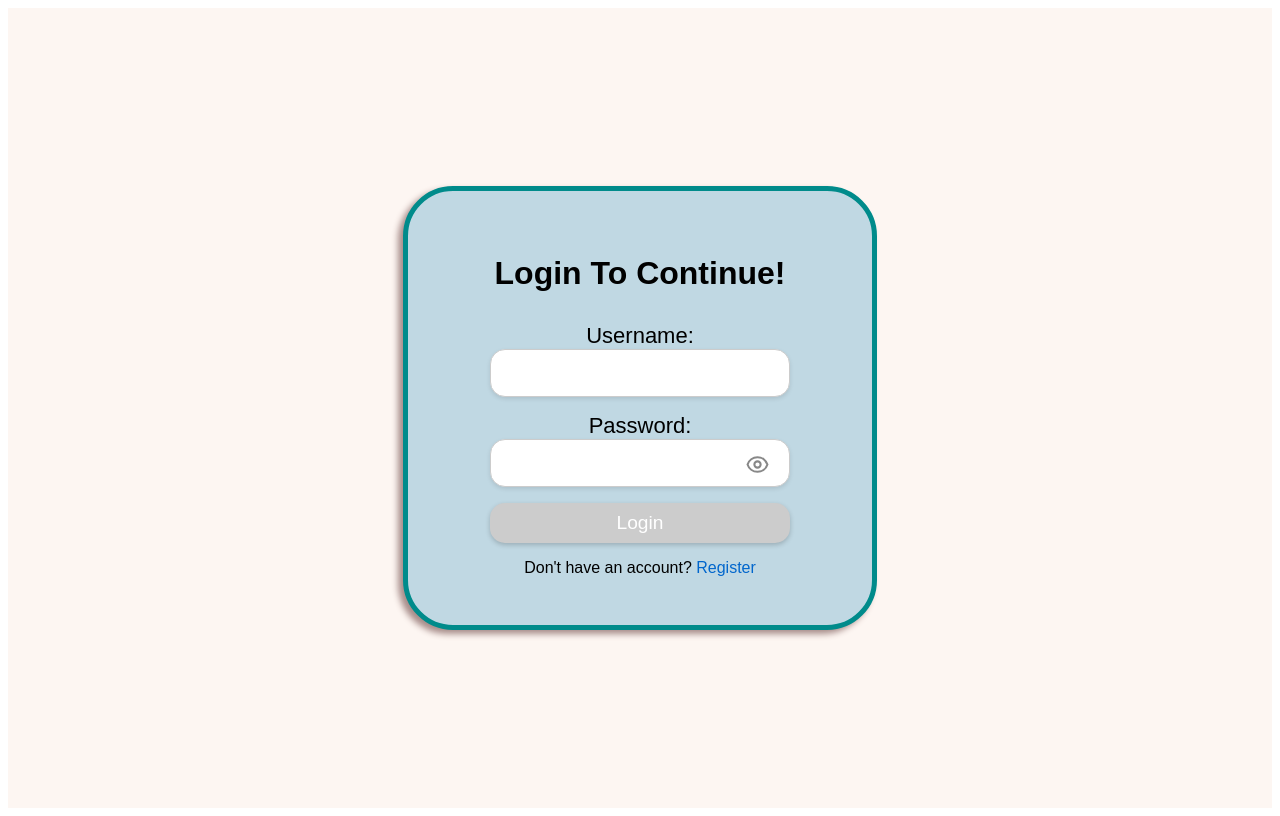
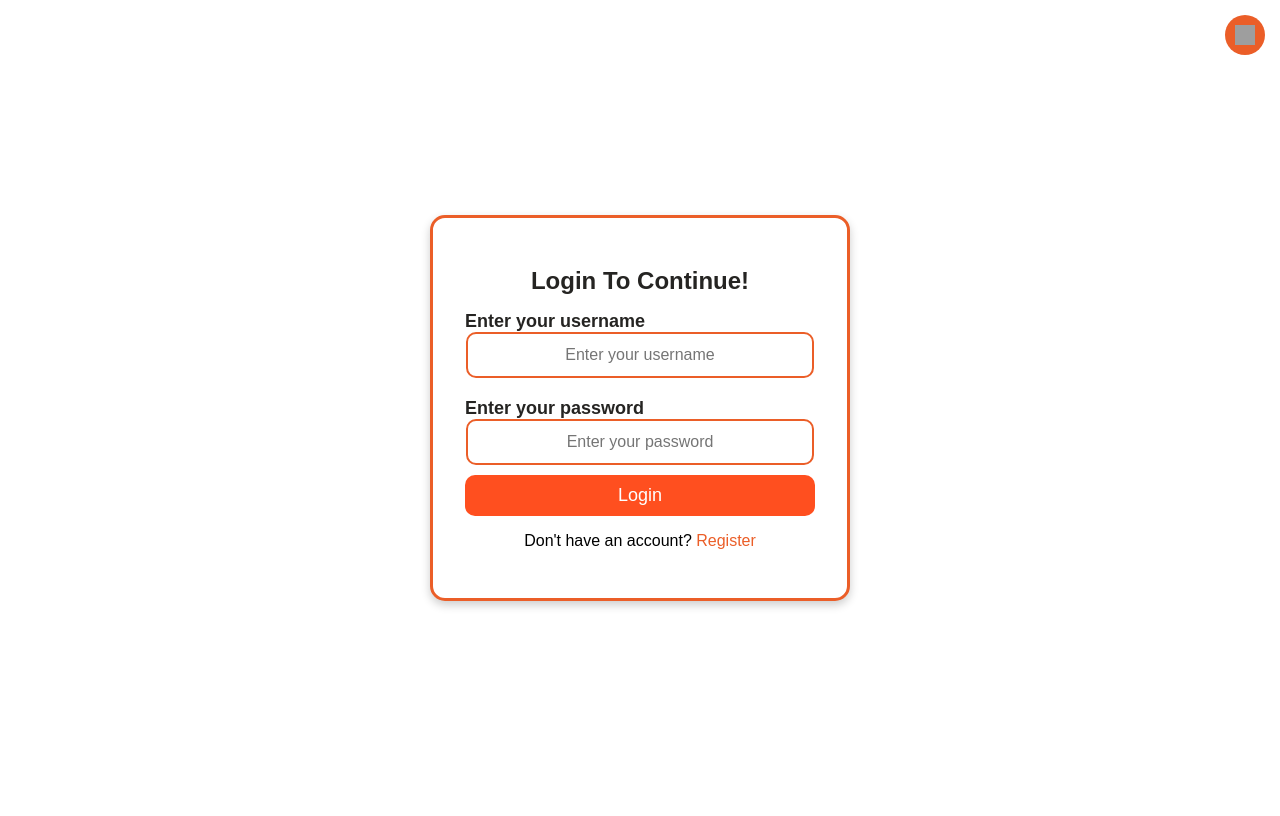
Before and after one commit to Hemanthkumar2k04/Hackerator, an Angular app: page /login in a window 1280 px wide. Built offline with nearby package versions, Linux system fonts and the light colour scheme; grey boxes are pictures that could not be loaded.

Commit message:
Your commit message here

```diff
--- a/src/app/login/login.component.html
+++ b/src/app/login/login.component.html
@@ -1,28 +1,25 @@
-<body>
+<body [ngClass]="{ 'dark-mode': isDarkMode }">
   <div class="login-container">
     <h1>Login To Continue!</h1>
     <form [formGroup]="loginForm" (ngSubmit)="onSubmit()">
       <!-- Username -->
-      <label for="username">Username:</label>
-      <input id="username" type="text" formControlName="username" />
+      <label for="username">Enter your username</label>
+      <input id="username" type="text" formControlName="username" placeholder="Enter your username" />
       <div *ngIf="loginForm.get('username')?.invalid && loginForm.get('username')?.touched">
         Username is required.
       </div>
 
       <!-- Password -->
-      <label for="password">Password:</label>
+      <label for="password">Enter your password</label>
       <div class="password-container">
-        <input
-          id="password"
-          type="password"
-          formControlName="password"
-        />
+        <input id="password" [type]="showPassword ? 'text' : 'password'" formControlName="password"
+          placeholder="Enter your password" />
         <span class="password-toggle" (click)="togglePasswordVisibility()">
-          <svg id="eyeIcon" xmlns="http://www.w3.org/2000/svg" fill="none" viewBox="0 0 24 24" stroke="currentColor">
+          <svg xmlns="http://www.w3.org/2000/svg" fill="none" viewBox="0 0 24 24" stroke="currentColor">
             <path stroke-linecap="round" stroke-linejoin="round" stroke-width="2"
-              d="M15 12a3 3 0 11-6 0 3 3 0 016 0z"/>
+              d="M15 12a3 3 0 11-6 0 3 3 0 016 0z" />
             <path stroke-linecap="round" stroke-linejoin="round" stroke-width="2"
-              d="M2.458 12C3.732 7.943 7.522 5 12 5c4.478 0 8.268 2.943 9.542 7-1.274 4.057-5.064 7-9.542 7-4.478 0-8.268-2.943-9.542-7z"/>
+              d="M2.458 12C3.732 7.943 7.522 5 12 5c4.478 0 8.268 2.943 9.542 7-1.274 4.057-5.064 7-9.542 7-4.478 0-8.268-2.943-9.542-7z" />
           </svg>
         </span>
       </div>
@@ -33,7 +30,15 @@
 
     <!-- Register Link -->
     <div class="register-link">
-      <p>Don't have an account? <a [routerLink]="['/register']">Register</a></p>
+      <p>Don't have an account? <a routerLink="/register">Register</a></p>
+    </div>
+
+    <!-- Dark Mode Icon -->
+    <div class="theme-toggle-icon" (click)="toggleDarkMode()">
+      <img *ngIf="!isDarkMode" src="https://www.pngall.com/wp-content/uploads/5/Crescent-Moon-PNG-Picture.png"
+        alt="Sun Icon" class="theme-icon">
+      <img *ngIf="isDarkMode" src="https://www.freeiconspng.com/thumbs/sun-icon/sun-icon-26.png" alt="Moon Icon"
+        class="theme-icon">
     </div>
   </div>
 </body>
--- a/src/app/login/login.component.scss
+++ b/src/app/login/login.component.scss
@@ -4,119 +4,168 @@ body {
   justify-content: center;
   align-items: center;
   height: 100vh;
-    background-color: #fdf6f2;
-    font-family: Arial, Helvetica, sans-serif;
+  font-family: "Poppins", sans-serif;
+  background-color: #fff;
+  /* White for light mode */
+  transition: background-color 0.3s ease-in-out;
 }
 
-  .login-container {
-    background-color: #c0d8e3;
-    padding: 2rem;
-    align-items: center;
-    text-align: center;
-    max-width: 400px;
-    width: 100%;
-    box-shadow: -5px 4px 6px #a78d8a;
-    border-radius: 50px;
-    border-color: darkcyan;
-    border-style: solid;
-    border-width: 5px;
+.dark-mode {
+  background-color: #000;
+  /* Pure black for dark mode */
+  color: #fff;
+  /* White text for dark mode */
 }
 
-  h1 {
-    color: black;
-    padding: 5px;
-    line-height: 1.5;
-  }
-
-  label {
-    font-size: 22px;
-  }
-
-  input[type="text"],
-  input[type="password"] {
+/* Login Container */
+.login-container {
+  background-color: #fff;
+  padding: 2rem;
+  text-align: center;
   width: 100%;
-    max-width: 300px;
-    padding: 0.75rem;
-    margin-bottom: 1rem;
-    border: 1px solid #ccc;
+  max-width: 350px;
+  box-shadow: 0 4px 10px rgba(0, 0, 0, 0.2);
   border-radius: 15px;
-    font-size: larger;
-    text-align: center;
-    box-shadow: 0 2px 4px rgba(0, 0, 0, 0.1);
-    transition: border-color 0.3s, box-shadow 0.3s;
-    outline: none;
-    box-sizing: border-box;
-  }
-
-  input[type="text"]:focus,
-  input[type="password"]:focus {
-    border-color: rgb(85, 212, 217);
-    box-shadow: 0 0 5px rgba(85, 212, 217, 0.5);
-  }
-
-  /* Password Container */
-  .password-container {
-    position: relative;
-    display: flex;
-    align-items: center;
-    justify-content: center;
-    width: 100%;
-    max-width: 300px;
+  border: 3px solid #eb5e28;
+  transition: all 0.3s;
   margin: 0 auto;
 }
 
-  .password-container input {
-    padding-right: .75rem; /* Space for the icon */
+.dark-mode .login-container {
+  background-color: #252422;
+  border: 3px solid #eb5e28;
+  box-shadow: 0 4px 10px rgba(255, 255, 255, 0.2);
+}
+
+/* Heading */
+h1 {
+  color: #252422;
+  font-size: 1.5rem;
+  margin-bottom: 1rem;
+}
+
+.dark-mode h1 {
+  color: #fff;
+  /* White text for dark mode */
+}
+
+/* Labels */
+label {
+  display: block;
+  font-size: 18px;
+  font-weight: bold;
+  margin-top: 10px;
+  text-align: left;
+  color: #252422;
+}
+
+/* Input Fields */
+input {
+  width: 100%;
+  max-width: 320px;
+  padding: 0.75rem;
+  margin-bottom: 10px;
+  border: 2px solid #eb5e28;
+  border-radius: 10px;
+  font-size: 16px;
+  text-align: center;
+  outline: none;
+  background-color: #fff;
+  transition: all 0.3s;
+}
+
+input:focus {
+  border-color: #eb5e28;
+  box-shadow: 0 0 8px rgba(255, 94, 40, 0.5);
+}
+
+.theme-toggle-icon {
+  position: absolute;
+  top: 15px;
+  right: 15px;
+  cursor: pointer;
+  width: 40px;
+  height: 40px;
+  display: flex;
+  justify-content: center;
+  align-items: center;
+  border-radius: 50%;
+  background-color: #eb5e28;
+  transition: transform 0.3s ease;
+}
+
+.theme-toggle-icon:hover {
+  transform: scale(1.2);
+}
+
+.theme-icon {
+  width: 20px;
+  height: 20px;
+}
+
+.dark-mode .theme-toggle-icon {
+  background-color: #eb5e28;
+}
+
+.dark-mode input {
+  background-color: #403d39;
+  color: #fff;
+  border-color: #eb5e28;
+}
+
+.dark-mode input:focus {
+  border-color: #eb5e28;
+  box-shadow: 0 0 8px rgba(255, 94, 40, 0.5);
+}
+
+.password-container {
+  position: relative;
+  width: 100%;
 }
 
 .password-toggle {
   position: absolute;
-    right: 20px; /* Aligns icon to the right edge */
+  right: 15px;
+  top: 12px;
   cursor: pointer;
-    color: #888;
+  color: #252422;
   transition: color 0.3s;
 }
 
 .password-toggle:hover {
-    color: #0066cc;
-  }
-
-  .password-toggle svg {
-    width: 25px;
-    height: 25px;
-    margin-bottom: 10px;
+  color: #eb5e28;
 }
 
 button {
   width: 100%;
-    max-width: 300px;
-    height: 40px;
-    font-size: larger;
-    border-radius: 15px;
-    background-color: rgba(58, 140, 223, 0.7);
+  padding: 10px;
+  font-size: 18px;
+  border-radius: 10px;
+  background-color: #eb5e28;
   border: none;
-    color: white;
-    box-shadow: 0 2px 5px rgba(0, 0, 0, 0.2);
-    transition: background-color 0.3s, box-shadow 0.3s;
+  color: #fff;
+  cursor: pointer;
+  transition: all 0.3s;
 }
 
 button:hover {
-    background-color: rgba(58, 141, 223, 0.535);
-    cursor: pointer;
-    box-shadow: 0 4px 8px rgba(0, 0, 0, 0.2);
+  background-color: #228B22;
 }
 
 button:disabled {
-    background-color: #ccc;
+  background-color: #ff4f1f;
   cursor: not-allowed;
 }
 
+.register-link {
+  margin-top: 15px;
+}
+
 a {
+  color: #eb5e28;
   text-decoration: none;
-    color: #0066cc;
-    transition: color 0.3s;
 }
 
 a:hover {
-    color: #004499;
+  text-decoration: underline;
 }
--- a/src/app/login/login.component.ts
+++ b/src/app/login/login.component.ts
@@ -1,58 +1,64 @@
 import { Component, OnInit } from '@angular/core';
 import { Router } from '@angular/router';
-import { FormsModule, ReactiveFormsModule, FormGroup, FormControl, Validators } from '@angular/forms';
+import { FormGroup, FormControl, Validators } from '@angular/forms';
 import { AuthService } from '../auth.service';
 import { HttpErrorResponse } from '@angular/common/http';
 import { ToastrService } from 'ngx-toastr';
-import { RouterLink } from '@angular/router';
-import { NgIf } from '@angular/common';
+import { CommonModule } from '@angular/common';
+import { RouterModule } from '@angular/router';
+import { FormsModule, ReactiveFormsModule } from '@angular/forms';
 
 @Component({
   selector: 'app-login',
-  imports: [FormsModule, ReactiveFormsModule, NgIf, RouterLink],
+  standalone: true, // Enables the use of imports in Angular v14+
+  imports: [CommonModule, FormsModule, ReactiveFormsModule, RouterModule], // FIXED
   templateUrl: './login.component.html',
-  styleUrls: ['./login.component.scss'], // Fixed typo from styleUrl to styleUrls
+  styleUrls: ['./login.component.scss'],
 })
-export class LoginComponent implements OnInit{
-  ngOnInit(): void {
-    localStorage.clear();
-  }
+export class LoginComponent implements OnInit {
+
   loginForm: FormGroup;
-  showPassword: Boolean = false;
+  showPassword: boolean = false;
+  isDarkMode: boolean = false;
 
-  constructor(private authService: AuthService, private router: Router, private toaster: ToastrService) {
-    // Define reactive form structure
+  constructor(
+    private authService: AuthService,
+    private router: Router,
+    private toaster: ToastrService
+  ) {
     this.loginForm = new FormGroup({
       username: new FormControl('', [Validators.required]),
       password: new FormControl('', [Validators.required, Validators.minLength(6)]),
     });
-  }
-  togglePasswordVisibility() {
-    const passwordInput = document.getElementById('password') as HTMLInputElement;
-    const eyeIcon = document.getElementById('eyeIcon');
-    if (passwordInput.type === 'password') {
-      passwordInput.type = 'text';
-      eyeIcon?.setAttribute('stroke', '#0066cc'); // Change color (optional)
-    } else {
-      passwordInput.type = 'password';
-      eyeIcon?.setAttribute('stroke', '#888'); // Reset color
-    }
+
+    this.isDarkMode = localStorage.getItem('darkMode') === 'true';
   }
 
+  ngOnInit(): void {
+    localStorage.clear();
+  }
+
+  togglePasswordVisibility(): void {
+    this.showPassword = !this.showPassword;
+  }
+
+  toggleDarkMode(): void {
+    this.isDarkMode = !this.isDarkMode;
+    localStorage.setItem('darkMode', String(this.isDarkMode));
+  }
 
   onSubmit(): void {
     if (this.loginForm.valid) {
-      const { username, password } = this.loginForm.value; // Destructure form values
+      const { username, password } = this.loginForm.value;
+
       this.authService.login(username, password).subscribe({
         next: (response) => {
           localStorage.setItem('username', username);
           this.toaster.success('Login successful');
-          console.log('Login response:', response);
           this.router.navigate(['home']);
         },
         error: (error: HttpErrorResponse) => {
-          console.error('Login error:', error);
-          this.toaster.error(error.error.message || 'Login failed'); // Display error message
+          this.toaster.error(error.error.message || 'Login failed');
         },
       });
     } else {
```
Lines whose indentation alone changed are shown as unchanged.
